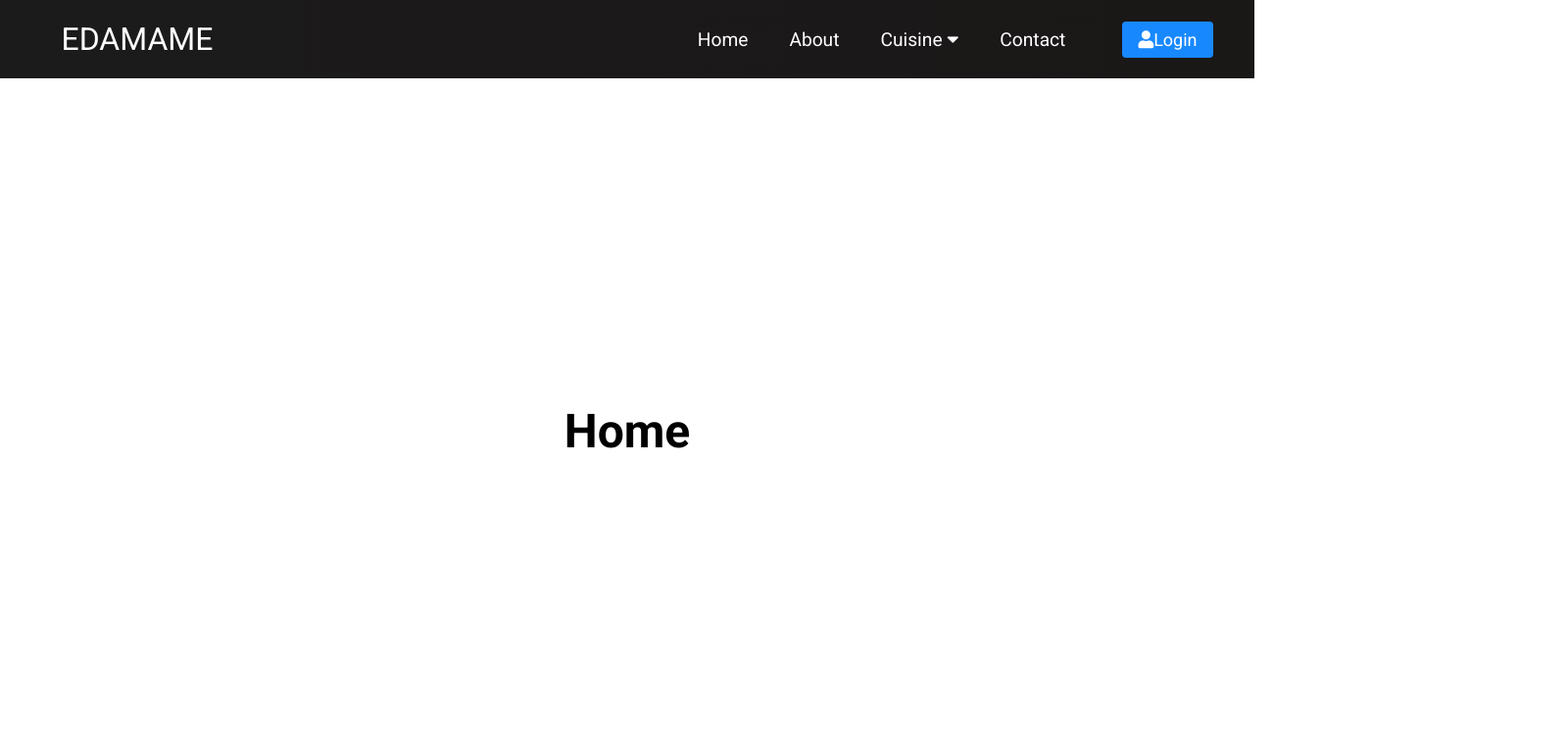
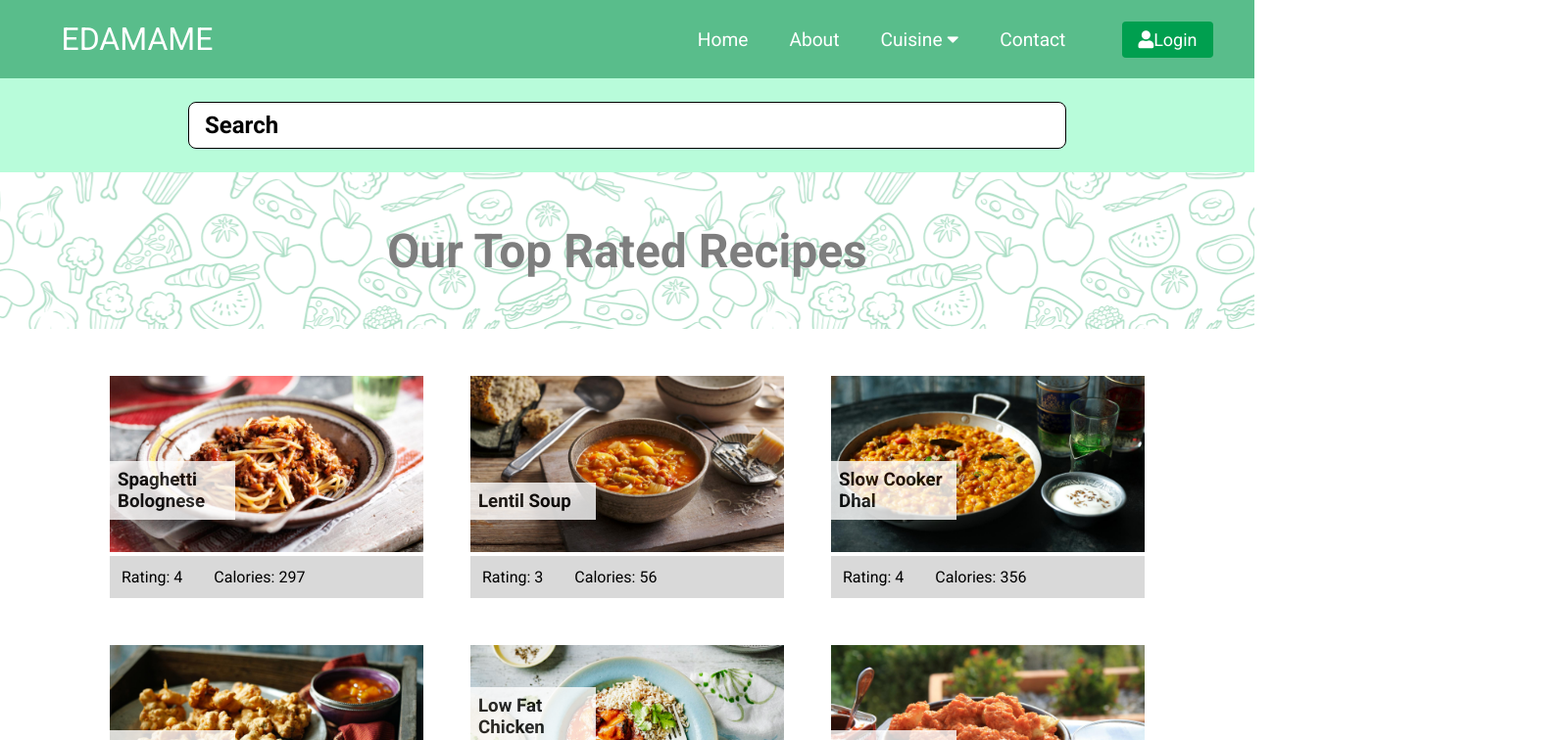
Before and after one commit to sreadytocode/Recipe_Generator_FrontEnd, a React (Create React App) app: page / in a window 1280 px wide. Shown: the top 756 px of the page at 98% size, 1600 px wide, since content can reach past the window. Built offline with nearby package versions, Linux system fonts and the light colour scheme.

Commit message:
updated css styling and created placeholder for searchbar

```diff
--- a/package.json
+++ b/package.json
@@ -10,6 +10,7 @@
     "react-dom": "^18.2.0",
     "react-router-dom": "^6.5.0",
     "react-scripts": "5.0.1",
+    "styled-components": "^5.3.6",
     "web-vitals": "^2.1.4"
   },
   "scripts": {
--- a/src/App.css
+++ b/src/App.css
@@ -16,10 +16,19 @@
 .vegetarian,
 .cuisine {
   display: flex;
-  height: 90vh;
+  height: 20vh;
   align-items: center;
   justify-content: center;
   font-size: 3rem;
+}
+
+.home {
+  background-image: url("images/food_pattern.svg");
+  background-position: center;
+  background-repeat: no-repeat;
+  background-size: cover;
+  opacity: 0.5;
+  position: relative;
 }
 
 .keto {
--- /dev/null
+++ b/src/components/SearchTest/SearchBarTest.js
@@ -0,0 +1,34 @@
+import React from "react";
+import styled from "styled-components";
+
+const SearchBarContainer = styled.div`
+  width: 100%;
+  display: flex;
+  align-items: center;
+  justify-content: center;
+  background: #b8fcda;
+  height: 6rem;
+`;
+
+const SearchField = styled.h2`
+  display: flex;
+  align-items: center;
+  width: 70%;
+  height: 3rem;
+  border-radius: 0.5rem;
+  margin: 0 auto;
+  background-color: #ffffff;
+  color: aaaaaa;
+  padding: 1rem;
+  border: 1px solid black;
+`;
+
+const SearchBarTest = () => {
+  return (
+    <SearchBarContainer>
+      <SearchField>Search</SearchField>
+    </SearchBarContainer>
+  );
+};
+
+export default SearchBarTest;
--- a/src/components/navigation/Button.css
+++ b/src/components/navigation/Button.css
@@ -1,5 +1,5 @@
 :root {
-  --primary: #1888ff;
+  --primary: #009f4f;
 }
 
 .btn {
--- a/src/components/navigation/Dropdown.css
+++ b/src/components/navigation/Dropdown.css
@@ -8,12 +8,12 @@
 }
 
 .dropdown-menu li {
-  background: #1888ff;
+  background: #009f4f;
   cursor: pointer;
 }
 
 .dropdown-menu li:hover {
-  background: #5cabff;
+  background: #59bd8b;
 }
 
 .dropdown-menu.clicked {
--- a/src/components/navigation/Navbar.css
+++ b/src/components/navigation/Navbar.css
@@ -1,5 +1,5 @@
 .navbar {
-  background: linear-gradient(90deg, rgb(28, 27, 27) 0%, rgb(26, 23, 23) 100%);
+  background: #59bd8b;
   height: 80px;
   display: flex;
   justify-content: center;
@@ -14,11 +14,6 @@
   cursor: pointer;
   text-decoration: none;
   font-size: 2rem;
-}
-
-.fa-firstdraft {
-  margin-left: 0.5rem;
-  font-size: 1.6rem;
 }
 
 .nav-menu {
@@ -45,7 +40,7 @@
 }
 
 .nav-links:hover {
-  background-color: #1888ff;
+  background-color: #009f4f;
   border-radius: 4px;
   transition: all 0.2s ease-out;
 }
@@ -80,7 +75,7 @@
   }
 
   .nav-menu.active {
-    background: #242222;
+    background: #009f4f;
     left: 0;
     opacity: 1;
     transition: all 0.5s ease;
@@ -96,7 +91,7 @@
   }
 
   .nav-links:hover {
-    background-color: #1888ff;
+    background-color: #59bd8b;
     border-radius: 0;
   }
 
@@ -129,7 +124,7 @@
     margin: 2rem auto;
     border-radius: 4px;
     width: 80%;
-    background: #1888ff;
+    background: #59bd8b;
     text-decoration: none;
     color: #fff;
     font-size: 1.5rem;
@@ -137,7 +132,7 @@
 
   .nav-links-mobile:hover {
     background: #fff;
-    color: #1888ff;
+    color: #009f4f;
     transition: 250ms;
   }
 
--- a/src/components/navigation/pages/Home.js
+++ b/src/components/navigation/pages/Home.js
@@ -1,11 +1,22 @@
 import React from "react";
 import RecipesList from "../../recipes/RecipesList";
+import styled from "styled-components";
+
+const RecipesContainer = styled.div`
+  display: flex;
+  flex-wrap: wrap;
+  justify-content: center;
+  gap: 3rem;
+  margin-top: 3rem;
+`;
 
 const Home = ({ recipes }) => {
   return (
     <>
-      <h1 className="home">Home</h1>
-      <RecipesList recipes={recipes} />
+      <h1 className="home">Our Top Rated Recipes</h1>
+      <RecipesContainer>
+        <RecipesList recipes={recipes} />
+      </RecipesContainer>
     </>
   );
 };
--- a/src/components/recipes/Recipe.js
+++ b/src/components/recipes/Recipe.js
@@ -1,16 +1,53 @@
 import React from "react";
+import styled from "styled-components";
+
+//Box to conatain all recipe information
+const RecipeCard = styled.div`
+  width: 20rem;
+  justify-content: center;
+  position: relative;
+`;
+
+const RecipeTitleContainer = styled.div`
+  position: absolute;
+  background-color: #ffffff;
+  padding: 0.5rem;
+  bottom: 5rem;
+  width: 8rem;
+  opacity: 0.8;
+`;
+
+const RecipeTitle = styled.h3`
+  position: relative;
+  z-index: 1;
+`;
+
+//Set the width of the image to take up 100% of it's container
+const RecipeImage = styled.img`
+  width: 100%;
+`;
+const RecipeInfoContainer = styled.div`
+  background-color: #d9d9d9;
+  display: flex;
+  gap: 2rem;
+  padding: 0.75rem;
+`;
 
 const Recipe = ({ recipe }) => {
   return (
-    <div>
-      <img
+    <RecipeCard>
+      <RecipeTitleContainer>
+        <RecipeTitle>{recipe.name}</RecipeTitle>
+      </RecipeTitleContainer>
+      <RecipeImage
         src={require("../../dummyData/recipe_images/" + recipe.image)}
         alt="recipe"
       />
-      <h3>{recipe.name}</h3>
-      <p>Rating: {recipe.rating}</p>
-      <p>Calories: {recipe.calories}</p>
-    </div>
+      <RecipeInfoContainer>
+        <p>Rating: {recipe.rating}</p>
+        <p>Calories: {recipe.calories}</p>
+      </RecipeInfoContainer>
+    </RecipeCard>
   );
 };
 
--- a/src/components/recipes/RecipesList.js
+++ b/src/components/recipes/RecipesList.js
@@ -1,9 +1,9 @@
 import React from "react";
 import Recipe from "./Recipe";
+import styled from "styled-components";
 
 const RecipesList = ({ recipes }) => {
   const recipeComponents = recipes.map((recipe) => {
-    console.log(recipe);
     return (
       <div key={recipe.id}>
         <Recipe recipe={recipe} />
--- a/src/containers/MainContainer.js
+++ b/src/containers/MainContainer.js
@@ -11,6 +11,7 @@ import Vegetarian from "../components/navigation/pages/Vegetarian";
 import Vegan from "../components/navigation/pages/Vegan";
 import Cuisine from "../components/navigation/pages/Cuisine";
 import recipesData from "../dummyData/RecipesData";
+import SearchBarTest from "../components/SearchTest/SearchBarTest";
 
 const MainContainer = () => {
   //Store dummy data in state
@@ -19,6 +20,7 @@ const MainContainer = () => {
   return (
     <Router>
       <Navbar />
+      <SearchBarTest />
       <Routes>
         <Route path="/" element={<Home recipes={recipes} />} />
         <Route path="/about" element={<About />} />
--- a/src/dummyData/RecipesData.js
+++ b/src/dummyData/RecipesData.js
@@ -1,7 +1,7 @@
 const recipesData = [
   {
     id: 1,
-    name: "Spagehetti Bolognese",
+    name: "Spaghetti Bolognese",
     calories: 297,
     rating: 4,
     image: "spaghetti_bolognese.jpeg",
```
Also changed, not shown: src/images/food_pattern.svg (added), 1 other file (tests, documents, lock files or other folders).
